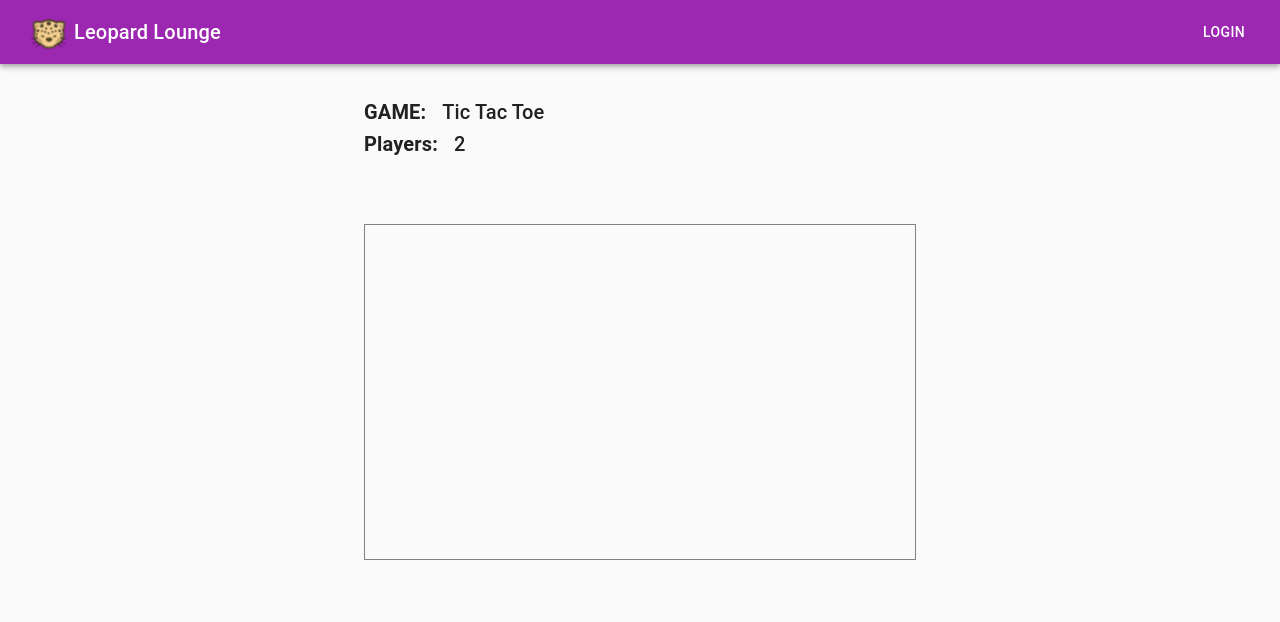
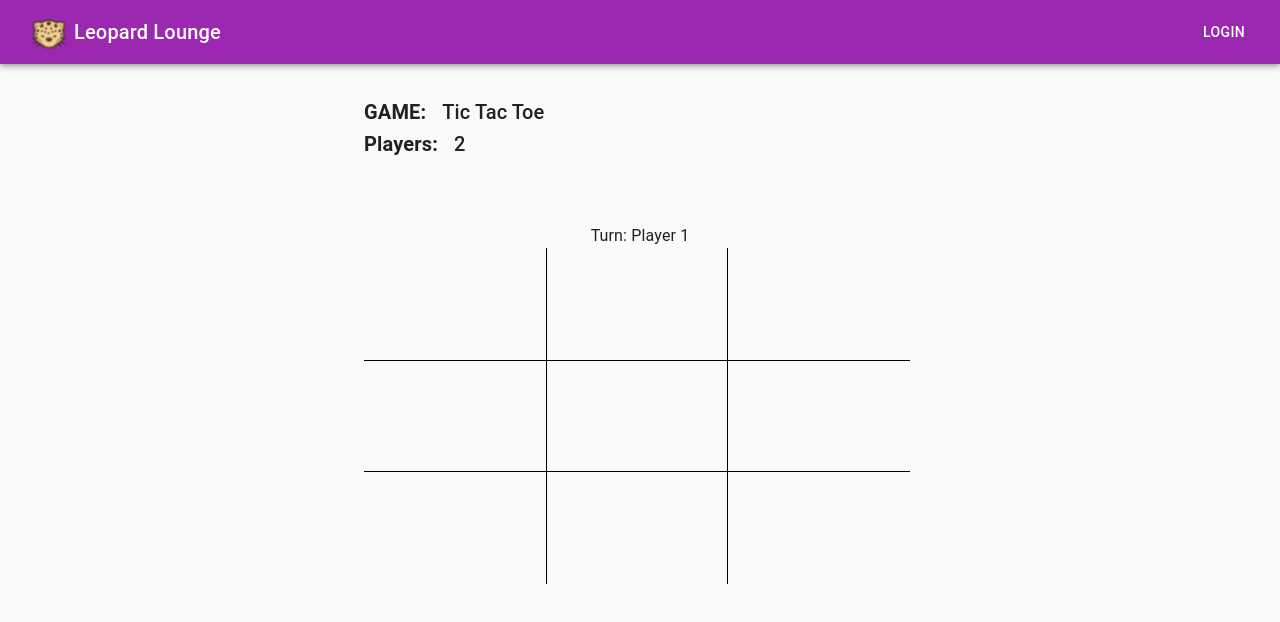
Before and after one commit to martinbee/leopard-lounge, a React (Create React App) app: page /room in a window 1280 px wide. Shown: the top 622 px of the page. Built offline with nearby package versions, Linux system fonts and the light colour scheme.

Commit message:
feat: get working naive ui for tic tac toe

```diff
--- a/src/components/TicTacToe.js
+++ b/src/components/TicTacToe.js
@@ -1,11 +1,28 @@
-import React from 'react';
+import React, { useState } from 'react';
 import {
   Typography,
 } from '@material-ui/core';
 import styled from 'styled-components';
 
+
 const Text = styled(Typography)`
   text-align: center;
+`;
+
+const BoxWrapper = styled.div`
+  height: 42vh;
+  display: flex;
+  flex-wrap: wrap;
+`;
+const Box = styled.div`
+  border-right: ${({ border }) => border === 'horizontals' && '1px solid black'};
+  border-left: ${({ border }) => border === 'horizontals' && '1px solid black'};
+  border-top: ${({ border }) => border === 'verticals' && '1px solid black'};
+  border-bottom: ${({ border }) => border === 'verticals' && '1px solid black'};
+  border: ${({ border }) => border === 'all' && '1px solid black'};
+  text-align: center;
+  height: 14vh;
+  width: 33%;
 `;
 
 // 9 squares with appropriate borders
@@ -13,12 +30,92 @@ const Text = styled(Typography)`
 // once a square has been clicked it belongs to that player
 // that square can't be clicked again
 // when three in a row (horiz, diag, vertical) the player who owns those three wins (need to figure out algo)
+const initialClaimMap = {
+  0: {
+    player: '',
+    border: '',
+  },
+  1: {
+    player: '',
+    border: 'horizontals',
+  },
+  2: {
+    player: '',
+    border: '',
+  },
+  3: {
+    player: '',
+    border: 'verticals',
+  },
+  4: {
+    player: '',
+    border: 'all',
+  },
+  5: {
+    player: '',
+    border: 'verticals',
+  },
+  6: {
+    player: '',
+    border: '',
+  },
+  7: {
+    player: '',
+    border: 'horizontals',
+  },
+  8: {
+    player: '',
+    border: '',
+  },
+};
 
 const TicTacToe = () => {
+  const [currentPlayer, setCurrentPlayer] = useState('1');
+  const [claimMap, setClaimMap] = useState(initialClaimMap);
+
+  const toggleCurrentPlayer = () => {
+    if (currentPlayer === '1') {
+      setCurrentPlayer('2');
+    } else {
+      setCurrentPlayer('1');
+    }
+  };
+
   return (
-    <div style={{ border: '1px solid grey', height: '42vh' }}>
+    <>
+      <div>
+        <Text>Turn: Player {currentPlayer}</Text>
+      </div>
+      <BoxWrapper>
+        {Object.entries(claimMap).map(([key, properties]) => {
+          const { player, border } = properties;
 
-    </div>
+          const claimBox = () => {
+            if (!player) {
+              const updatedClaimMap = {
+                ...claimMap,
+                [key]: {
+                  player: currentPlayer,
+                  border,
+                },
+              };
+              setClaimMap(updatedClaimMap);
+              toggleCurrentPlayer();
+            }
+          };
+
+          return (
+            <Box
+              key={key}
+              border={border}
+              onClick={claimBox}
+            >
+              {player}
+            </Box>
+          );
+        })}
+      </BoxWrapper>
+    </>
   );
 };
 
```
